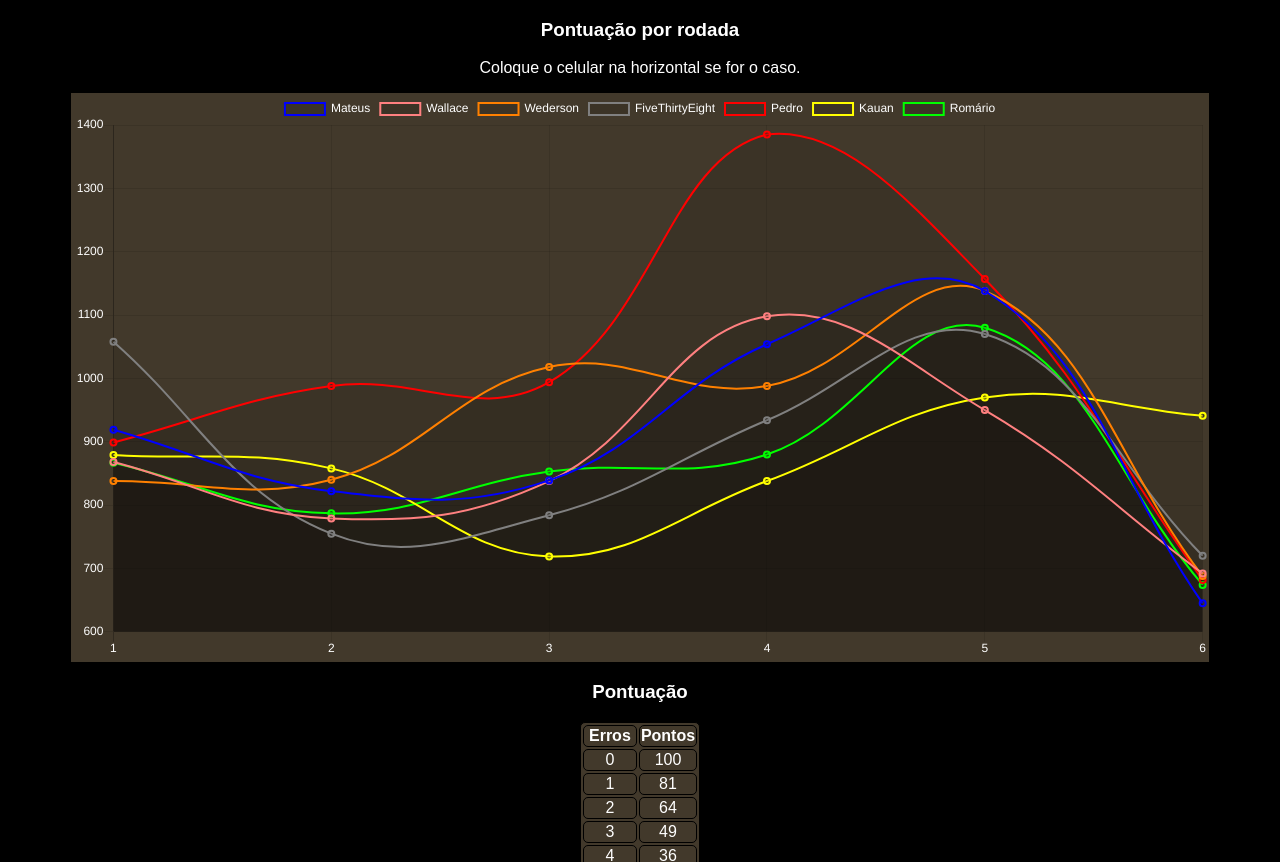
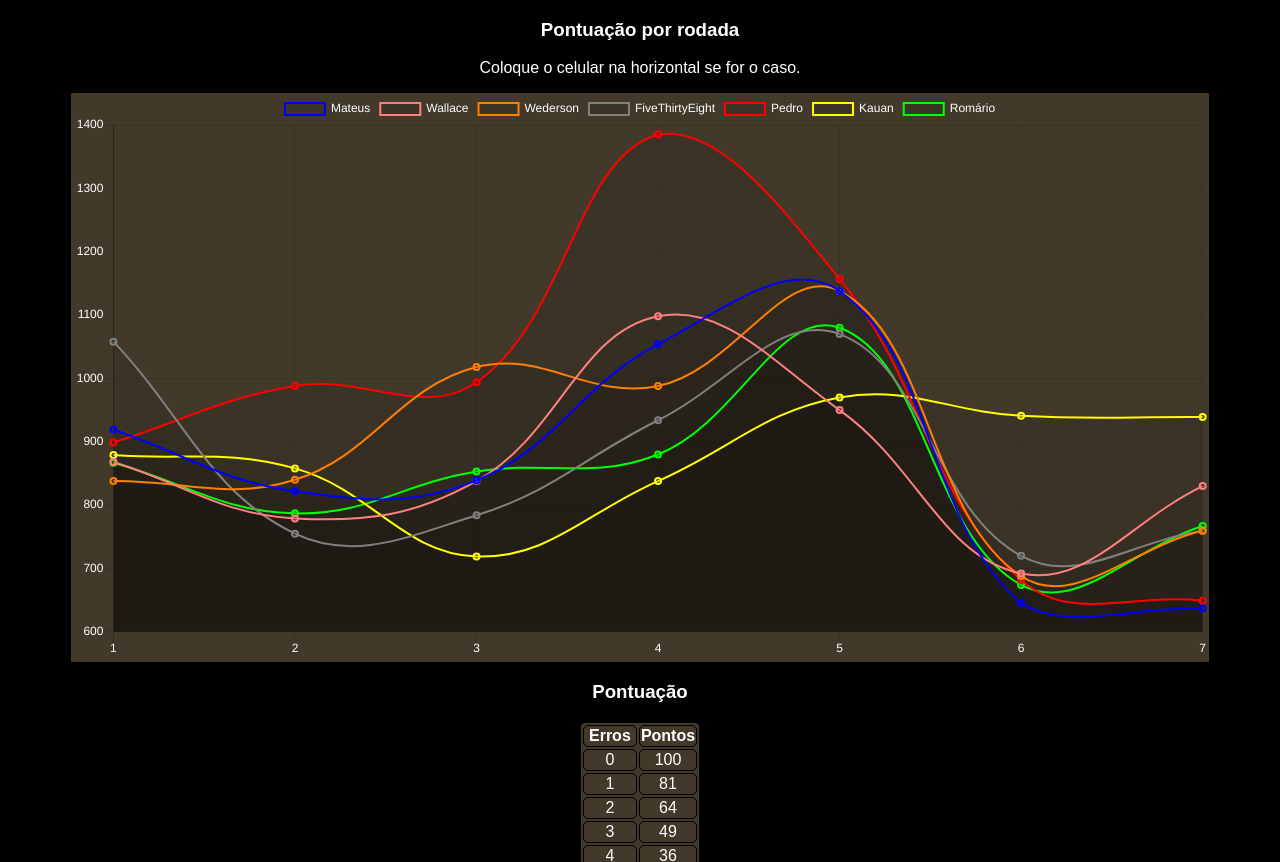
Before and after one commit to kingwederson/palpiteiros, a plain HTML site: page index.html in a window 1280 px wide. Shown: the part 1046-1908 px from the top of the page. Drawn offline with nearby package versions, Linux system fonts and the light colour scheme.

Commit message:
Add files via upload

```diff
--- a/index.html
+++ b/index.html
@@ -117,7 +117,7 @@
                 <td><img class="pequena CAM"></td>
             </tr>
             <tr>
-                <td><img class="pequena VAS"></td>
+                <td><img class="pequena CAM"></td>
                 <th>3</th>
                 <td><img class="pequena "></td>
                 <td><img class="pequena CAM"></td>
@@ -129,7 +129,7 @@
                 <td><img class="pequena INT"></td>
             </tr>
             <tr>
-                <td><img class="pequena FLU"></td>
+                <td><img class="pequena VAS"></td>
                 <th>4</th>
                 <td><img class="pequena "></td>
                 <td><img class="pequena PAL"></td>
@@ -141,7 +141,7 @@
                 <td><img class="pequena GRE"></td>
             </tr>
             <tr>
-                <td><img class="pequena CAM"></td>
+                <td><img class="pequena FUL"></td>
                 <th>5</th>
                 <td><img class="pequena "></td>
                 <td><img class="pequena SAN"></td>
@@ -153,7 +153,7 @@
                 <td><img class="pequena BOT"></td>
             </tr>
             <tr>
-                <td><img class="pequena PAL"></td>
+                <td><img class="pequena FLA"></td>
                 <th>6</th>
                 <td><img class="pequena "></td>
                 <td><img class="pequena INT"></td>
@@ -165,7 +165,7 @@
                 <td><img class="pequena PAL"></td>
             </tr>
             <tr>
-                <td><img class="pequena FOR"></td>
+                <td><img class="pequena CEA"></td>
                 <th>7</th>
                 <td><img class="pequena "></td>
                 <td><img class="pequena COR"></td>
@@ -177,7 +177,7 @@
                 <td><img class="pequena COR"></td>
             </tr>
             <tr>
-                <td><img class="pequena BAH"></td>
+                <td><img class="pequena PAL"></td>
                 <th>8</th>
                 <td><img class="pequena "></td>
                 <td><img class="pequena VAS"></td>
@@ -189,7 +189,7 @@
                 <td><img class="pequena VAS"></td>
             </tr>
             <tr>
-                <td><img class="pequena FLA"></td>
+                <td><img class="pequena COR"></td>
                 <th>9</th>
                 <td><img class="pequena "></td>
                 <td><img class="pequena CAP"></td>
@@ -201,7 +201,7 @@
                 <td><img class="pequena SPFC"></td>
             </tr>
             <tr>
-                <td><img class="pequena SAN"></td>
+                <td><img class="pequena FOR"></td>
                 <th>10</th>
                 <td><img class="pequena "></td>
                 <td><img class="pequena BAH"></td>
@@ -213,7 +213,7 @@
                 <td><img class="pequena CAP"></td>
             </tr>
             <tr>
-                <td><img class="pequena CEA"></td>
+                <td><img class="pequena SAN"></td>
                 <th>11</th>
                 <td><img class="pequena "></td>
                 <td><img class="pequena SPFC"></td>
@@ -225,7 +225,7 @@
                 <td><img class="pequena FLU"></td>
             </tr>
             <tr>
-                <td><img class="pequena GRE"></td>
+                <td><img class="pequena BAH"></td>
                 <th>12</th>
                 <td><img class="pequena "></td>
                 <td><img class="pequena BOT"></td>
@@ -249,7 +249,7 @@
                 <td><img class="pequena SAN"></td>
             </tr>
             <tr>
-                <td><img class="pequena CTB"></td>
+                <td><img class="pequena SPO"></td>
                 <th>14</th>
                 <td><img class="pequena "></td>
                 <td><img class="pequena FOR"></td>
@@ -261,7 +261,7 @@
                 <td><img class="pequena GOI"></td>
             </tr>
             <tr>
-                <td><img class="pequena BOT"></td>
+                <td><img class="pequena CTB"></td>
                 <th>15</th>
                 <td><img class="pequena "></td>
                 <td><img class="pequena FLU"></td>
@@ -273,7 +273,7 @@
                 <td><img class="pequena RBB"></td>
             </tr>
             <tr>
-                <td><img class="pequena COR"></td>
+                <td><img class="pequena GRE"></td>
                 <th>16</th>
                 <td><img class="pequena "></td>
                 <td><img class="pequena ACG"></td>
@@ -285,7 +285,7 @@
                 <td><img class="pequena FOR"></td>
             </tr>
             <tr>
-                <td><img class="pequena RBB"></td>
+                <td><img class="pequena BOT"></td>
                 <th>17</th>
                 <td><img class="pequena "></td>
                 <td><img class="pequena GOI"></td>
@@ -297,7 +297,7 @@
                 <td><img class="pequena ACG"></td>
             </tr>
             <tr>
-                <td><img class="pequena GOI"></td>
+                <td><img class="pequena RBB"></td>
                 <th>18</th>
                 <td><img class="pequena "></td>
                 <td><img class="pequena CEA"></td>
@@ -309,7 +309,7 @@
                 <td><img class="pequena CEA"></td>
             </tr>
             <tr>
-                <td><img class="pequena SPO"></td>
+                <td><img class="pequena ACG"></td>
                 <th>19</th>
                 <td><img class="pequena "></td>
                 <td><img class="pequena SPO"></td>
@@ -321,7 +321,7 @@
                 <td><img class="pequena SPO"></td>
             </tr>
             <tr>
-                <td><img class="pequena ACG"></td>
+                <td><img class="pequena GOI"></td>
                 <th>20</th>
                 <td><img class="pequena "></td>
                 <td><img class="pequena CTB"></td>
@@ -346,7 +346,7 @@
             var posporrod = new Chart(ctx,{
                 type: 'line',
                 data: {
-                    labels: [1,2,3,4,5,6],
+                    labels: [1,2,3,4,5,6,7],
                     datasets:[/*{
                         label: "João Vitor",
                         data: [0,0,0,0],
@@ -355,43 +355,43 @@
                     },*/
                     {
                         label: "Mateus",
-                        data: [919,822,839,1054,1138,645],
+                        data: [919,822,839,1054,1138,645,637],
                         borderWidth: 2,
                         borderColor: 'rgba(0,0,255,1)'
                     },
                     {
                         label: "Wallace",
-                        data: [868,779,838,1098,950,692],
+                        data: [868,779,838,1098,950,692,830],
                         borderWidth: 2,
                         borderColor: 'rgba(255,128,128,1)'
                     },
                     {
                         label: "Wederson",
-                        data: [838,840,1018,988,1138,688],
+                        data: [838,840,1018,988,1138,688,760],
                         borderWidth: 2,
                         borderColor: 'rgba(255,128,0,1)'
                     },
                     {
                         label: "FiveThirtyEight",
-                        data: [1058,755,784,934,1070,720],
+                        data: [1058,755,784,934,1070,720,759],
                         borderWidth: 2,
                         borderColor: 'rgba(128,128,128,1)'
                     },
                     {
                         label: "Pedro",
-                        data: [899,988,994,1385,1157,682],
+                        data: [899,988,994,1385,1157,682,649],
                         borderWidth: 2,
                         borderColor: 'rgba(255,0,0,1)'
                     },
                     {
                         label: "Kauan",
-                        data: [879,858,719,838,970,941],
+                        data: [879,858,719,838,970,941,939],
                         borderWidth: 2,
                         borderColor: 'rgba(255,255,0,1)'
                     },
                     {
                         label: "Romário",
-                        data: [867,787,853,880,1080,674],
+                        data: [867,787,853,880,1080,674,767],
                         borderWidth: 2,
                         borderColor: 'rgba(0,255,0,1)'
                     }]
```
